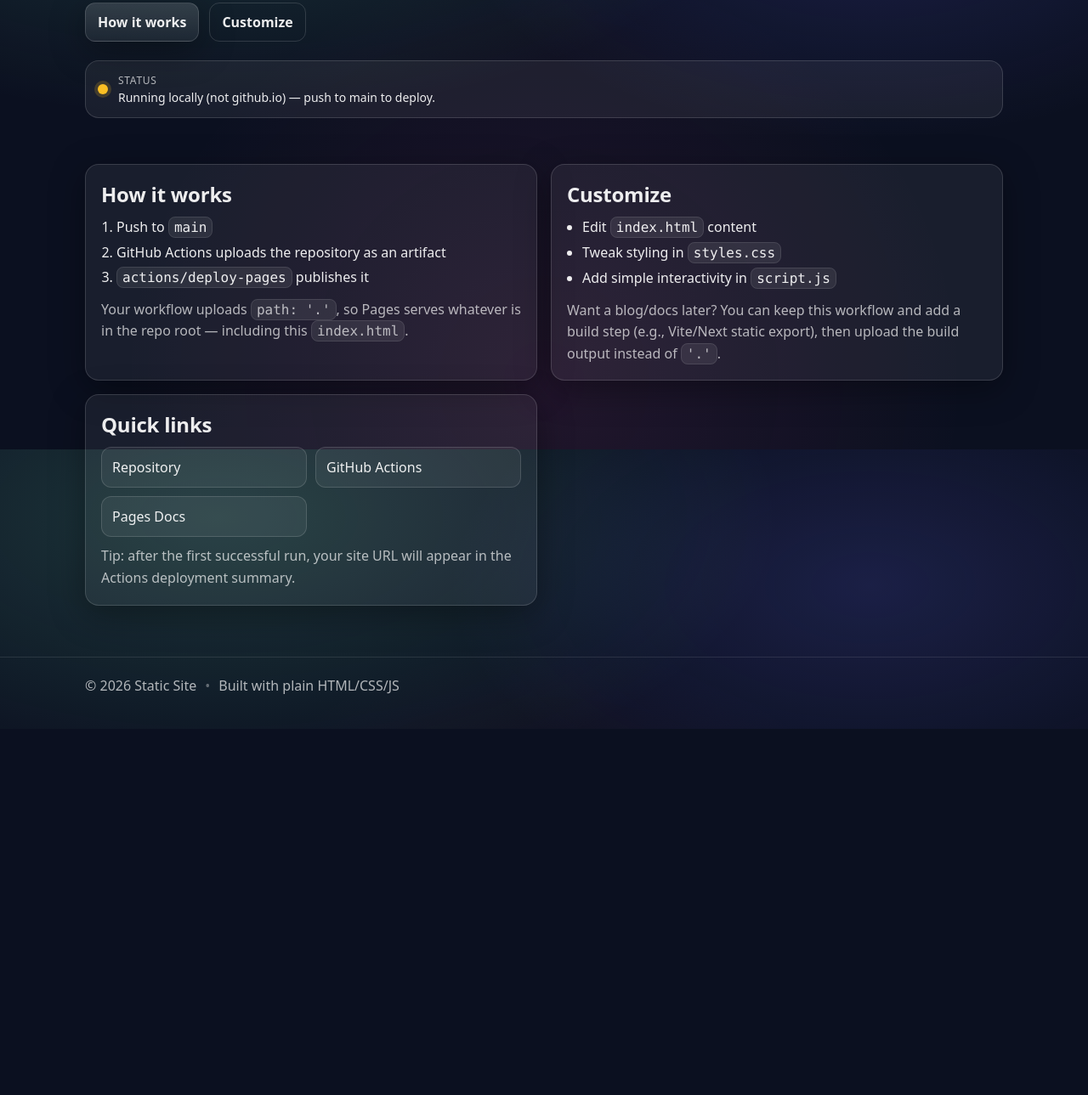
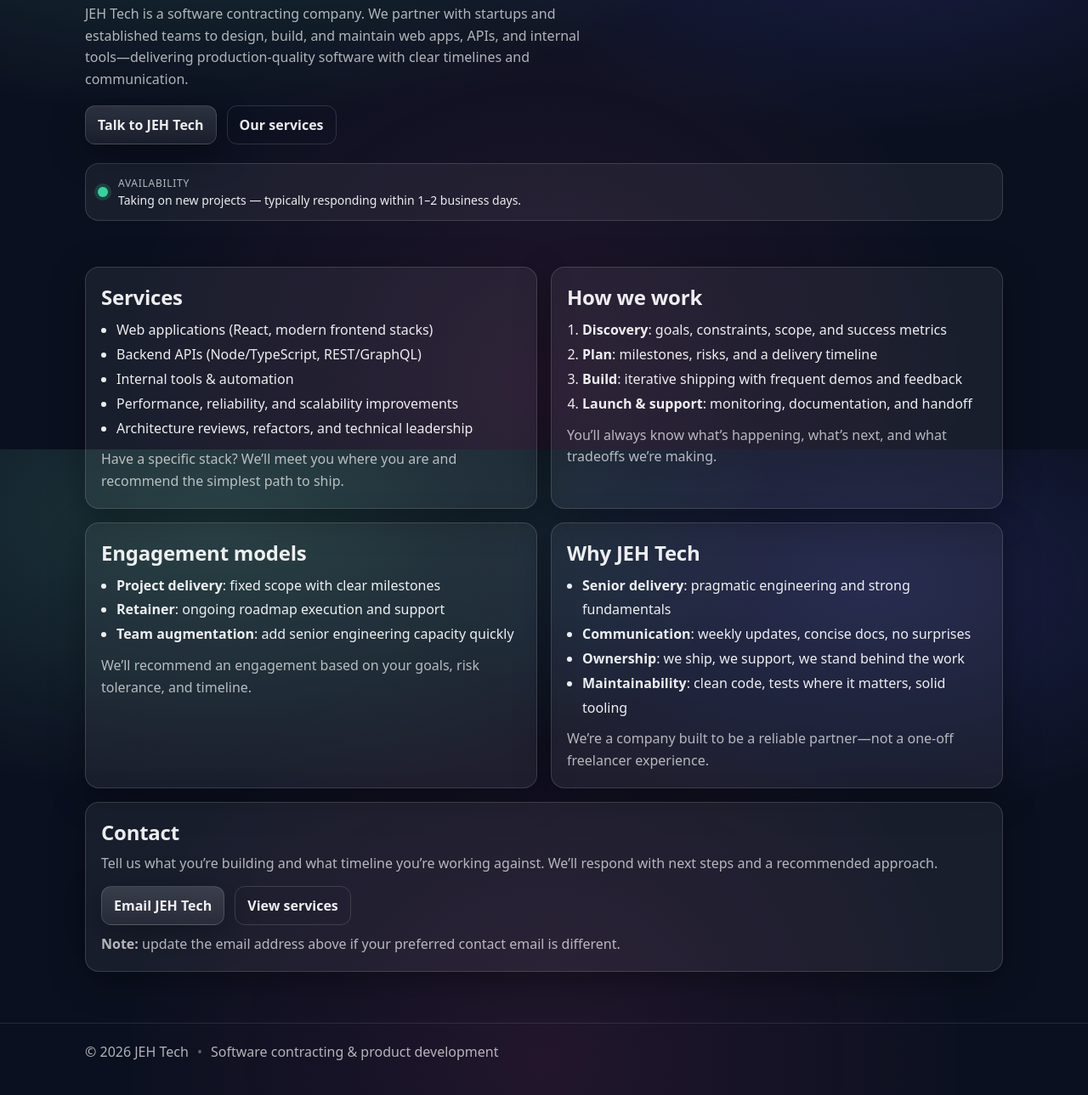
Before and after one commit to jhowell96/JEH-Tech.github.io, a plain HTML site: page index.html in a window 1280 px wide. Shown: the part 271-1560 px from the top of the page at 85% size. Before the commit the page ends 1129 px from the top, so only its background shows below. Drawn offline with Linux system fonts and the light colour scheme.

Commit message:
fix site content

```diff
--- a/index.html
+++ b/index.html
@@ -3,31 +3,40 @@
   <head>
     <meta charset="UTF-8" />
     <meta name="viewport" content="width=device-width, initial-scale=1" />
-    <title>GitHub Pages — Static Site</title>
-    <meta name="description" content="A simple static site deployed with GitHub Actions to GitHub Pages." />
+    <title>JEH Tech | Software Contracting & Product Development</title>
+    <meta
+      name="description"
+      content="JEH Tech is a software contracting company. We build and maintain web apps, APIs, and internal tools—shipping production-grade software quickly and reliably."
+    />
+    <meta property="og:title" content="JEH Tech | Software Contracting & Product Development" />
+    <meta
+      property="og:description"
+      content="A software contracting company building web apps, APIs, and internal tools. Discovery to delivery, with senior engineering and clear communication."
+    />
+    <meta property="og:type" content="website" />
     <link rel="stylesheet" href="./styles.css" />
     <script defer src="./script.js"></script>
   </head>
   <body>
     <header class="header">
       <div class="container">
-        <a class="badge" href="https://pages.github.com/" target="_blank" rel="noreferrer">
-          GitHub Pages
-        </a>
-        <h1>Deployed with GitHub Actions ✅</h1>
+        <a class="badge" href="./">JEH Tech</a>
+        <h1>Software contracting for teams that need results</h1>
         <p class="subhead">
-          This site is static HTML/CSS/JS and ships via your <code>Deploy static content to Pages</code> workflow.
+          JEH Tech is a software contracting company. We partner with startups and established teams to design, build,
+          and maintain web apps, APIs, and internal tools—delivering production-quality software with clear timelines
+          and communication.
         </p>
 
         <div class="cta-row">
-          <a class="button" href="#how-it-works">How it works</a>
-          <a class="button secondary" href="#customize">Customize</a>
+          <a class="button" href="#contact">Talk to JEH Tech</a>
+          <a class="button secondary" href="#services">Our services</a>
         </div>
 
         <div class="status-card" id="status">
           <div class="status-dot" aria-hidden="true"></div>
           <div>
-            <div class="status-title">Status</div>
+            <div class="status-title">Availability</div>
             <div class="status-text">
               <span id="status-text">Loading…</span>
             </div>
@@ -38,49 +47,72 @@
 
     <main class="main">
       <div class="container grid">
-        <section class="card" id="how-it-works">
-          <h2>How it works</h2>
-          <ol class="steps">
-            <li>Push to <code>main</code></li>
-            <li>GitHub Actions uploads the repository as an artifact</li>
-            <li><code>actions/deploy-pages</code> publishes it</li>
-          </ol>
-          <p class="muted">
-            Your workflow uploads <code>path: '.'</code>, so Pages serves whatever is in the repo root — including this
-            <code>index.html</code>.
-          </p>
+        <section class="card" id="services">
+          <h2>Services</h2>
+          <ul class="bullets">
+            <li>Web applications (React, modern frontend stacks)</li>
+            <li>Backend APIs (Node/TypeScript, REST/GraphQL)</li>
+            <li>Internal tools & automation</li>
+            <li>Performance, reliability, and scalability improvements</li>
+            <li>Architecture reviews, refactors, and technical leadership</li>
+          </ul>
+          <p class="muted">Have a specific stack? We’ll meet you where you are and recommend the simplest path to ship.</p>
         </section>
 
-        <section class="card" id="customize">
-          <h2>Customize</h2>
-          <ul class="bullets">
-            <li>Edit <code>index.html</code> content</li>
-            <li>Tweak styling in <code>styles.css</code></li>
-            <li>Add simple interactivity in <code>script.js</code></li>
-          </ul>
-          <p class="muted">
-            Want a blog/docs later? You can keep this workflow and add a build step (e.g., Vite/Next static export),
-            then upload the build output instead of <code>'.'</code>.
-          </p>
+        <section class="card" id="how-we-work">
+          <h2>How we work</h2>
+          <ol class="steps">
+            <li><strong>Discovery</strong>: goals, constraints, scope, and success metrics</li>
+            <li><strong>Plan</strong>: milestones, risks, and a delivery timeline</li>
+            <li><strong>Build</strong>: iterative shipping with frequent demos and feedback</li>
+            <li><strong>Launch & support</strong>: monitoring, documentation, and handoff</li>
+          </ol>
+          <p class="muted">You’ll always know what’s happening, what’s next, and what tradeoffs we’re making.</p>
         </section>
 
-        <section class="card">
-          <h2>Quick links</h2>
-          <div class="link-grid">
-            <a class="link" href="https://github.com/" target="_blank" rel="noreferrer">Repository</a>
-            <a class="link" href="https://github.com/features/actions" target="_blank" rel="noreferrer">GitHub Actions</a>
-            <a class="link" href="https://docs.github.com/en/pages" target="_blank" rel="noreferrer">Pages Docs</a>
+        <section class="card" id="engagements">
+          <h2>Engagement models</h2>
+          <ul class="bullets">
+            <li><strong>Project delivery</strong>: fixed scope with clear milestones</li>
+            <li><strong>Retainer</strong>: ongoing roadmap execution and support</li>
+            <li><strong>Team augmentation</strong>: add senior engineering capacity quickly</li>
+          </ul>
+          <p class="muted">We’ll recommend an engagement based on your goals, risk tolerance, and timeline.</p>
+        </section>
+
+        <section class="card" id="company">
+          <h2>Why JEH Tech</h2>
+          <ul class="bullets">
+            <li><strong>Senior delivery</strong>: pragmatic engineering and strong fundamentals</li>
+            <li><strong>Communication</strong>: weekly updates, concise docs, no surprises</li>
+            <li><strong>Ownership</strong>: we ship, we support, we stand behind the work</li>
+            <li><strong>Maintainability</strong>: clean code, tests where it matters, solid tooling</li>
+          </ul>
+          <p class="muted">We’re a company built to be a reliable partner—not a one-off freelancer experience.</p>
+        </section>
+
+        <section class="card span-12" id="contact">
+          <h2>Contact</h2>
+          <p class="muted" style="margin-top: 0;">
+            Tell us what you’re building and what timeline you’re working against. We’ll respond with next steps and a
+            recommended approach.
+          </p>
+          <div class="cta-row" style="margin-top: 14px;">
+            <a class="button" href="mailto:hello@jeh-tech.com">Email JEH Tech</a>
+            <a class="button secondary" href="#services">View services</a>
           </div>
-          <p class="muted">Tip: after the first successful run, your site URL will appear in the Actions deployment summary.</p>
+          <p class="muted">
+            <strong>Note:</strong> update the email address above if your preferred contact email is different.
+          </p>
         </section>
       </div>
     </main>
 
     <footer class="footer">
       <div class="container">
-        <span>© <span id="year"></span> Static Site</span>
+        <span>© <span id="year"></span> JEH Tech</span>
         <span class="sep">•</span>
-        <span>Built with plain HTML/CSS/JS</span>
+        <span>Software contracting & product development</span>
       </div>
     </footer>
   </body>
--- a/script.js
+++ b/script.js
@@ -5,23 +5,10 @@
 
   if (yearEl) yearEl.textContent = String(new Date().getFullYear());
 
-  // Basic “are we on Pages?” signal:
-  const isGitHubPages = window.location.host.endsWith("github.io");
-
-  // Show a nicer status message
-  if (statusTextEl) {
-    if (isGitHubPages) {
-      statusTextEl.textContent = `Live on GitHub Pages (${window.location.host})`;
-      if (statusDot) {
-        statusDot.style.background = "#34d399";
-        statusDot.style.boxShadow = "0 0 0 4px rgba(52, 211, 153, 0.18)";
-      }
-    } else {
-      statusTextEl.textContent = "Running locally (not github.io) — push to main to deploy.";
-      if (statusDot) {
-        statusDot.style.background = "#fbbf24";
-        statusDot.style.boxShadow = "0 0 0 4px rgba(251, 191, 36, 0.18)";
-      }
-    }
+  // Simple availability indicator (edit copy as needed)
+  if (statusTextEl) statusTextEl.textContent = "Taking on new projects — typically responding within 1–2 business days.";
+  if (statusDot) {
+    statusDot.style.background = "#34d399";
+    statusDot.style.boxShadow = "0 0 0 4px rgba(52, 211, 153, 0.18)";
   }
 })();
--- a/styles.css
+++ b/styles.css
@@ -143,6 +143,10 @@ code {
   box-shadow: var(--shadow);
 }
 
+.span-12 {
+  grid-column: span 12;
+}
+
 .card h2 {
   margin: 0 0 8px;
   letter-spacing: -0.01em;
@@ -162,30 +166,14 @@ code {
   line-height: 1.8;
 }
 
-.link-grid {
-  display: grid;
-  grid-template-columns: repeat(2, minmax(0, 1fr));
-  gap: 10px;
-  margin-top: 10px;
-}
-
-.link {
-  padding: 12px;
-  border-radius: 12px;
-  border: 1px solid var(--border);
-  background: rgba(255,255,255,0.06);
-  color: var(--text);
-  text-decoration: none;
+.muted {
+  color: var(--muted);
+  margin: 10px 0 0;
+  line-height: 1.6;
 }
 
 .link:hover, .button:hover, .badge:hover {
   background: var(--panel-2);
-}
-
-.muted {
-  color: var(--muted);
-  margin: 10px 0 0;
-  line-height: 1.6;
 }
 
 .footer {
@@ -205,6 +193,5 @@ code {
 
 @media (max-width: 860px) {
   .card { grid-column: span 12; }
-  .link-grid { grid-template-columns: 1fr; }
   .header { padding-top: 54px; }
 }
```
Also changed, not shown: 1 other file.
